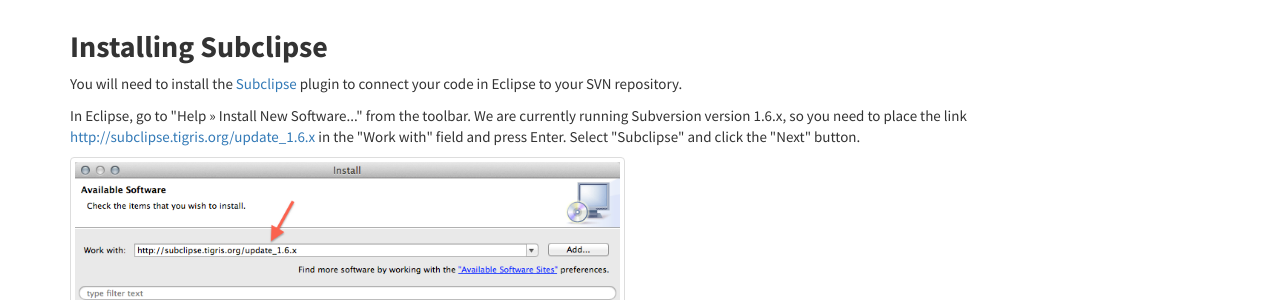
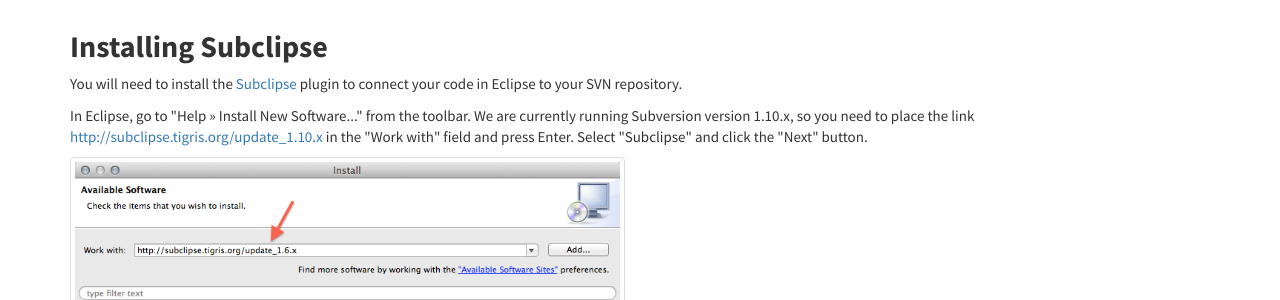
Before and after one commit to CSTutors/CSTutors.github.io, a Jekyll site: the page built from _posts/2013-08-05-using-svn-via-eclipse-and-subclipse.html, in a window 1280 px wide and 900 px high. Shown: the part 266-566 px from the top of the window. Built offline with Jekyll 4.4.1, drawn with Linux system fonts in a browser that asks for light colours; nearby versions of some CDN libraries.

Commit message:
Update 2013-08-05-using-svn-via-eclipse-and-subclipse.html
Changed subclipse 1.6.x into subclipse 1.10.x

```diff
--- a/_posts/2013-08-05-using-svn-via-eclipse-and-subclipse.html
+++ b/_posts/2013-08-05-using-svn-via-eclipse-and-subclipse.html
@@ -10,7 +10,7 @@
 
 <p>You will need to install the <a href="http://subclipse.tigris.org/">Subclipse</a> plugin to connect your code in Eclipse to your SVN repository.</p>
 
-<p>In Eclipse, go to "Help &raquo; Install New Software..." from the toolbar.  We are currently running Subversion version 1.6.x, so you need to place the link <a href="http://subclipse.tigris.org/update_1.6.x">http://subclipse.tigris.org/update_1.6.x</a> in the "Work with" field and press Enter. Select "Subclipse" and click the "Next" button.</p>
+<p>In Eclipse, go to "Help &raquo; Install New Software..." from the toolbar.  We are currently running Subversion version 1.10.x, so you need to place the link <a href="http://subclipse.tigris.org/update_1.10.x">http://subclipse.tigris.org/update_1.10.x</a> in the "Work with" field and press Enter. Select "Subclipse" and click the "Next" button.</p>
 
 {% assign thumbnail="svnsubclipse-install.png" %}
 {% include thumbnail.html %}
```
